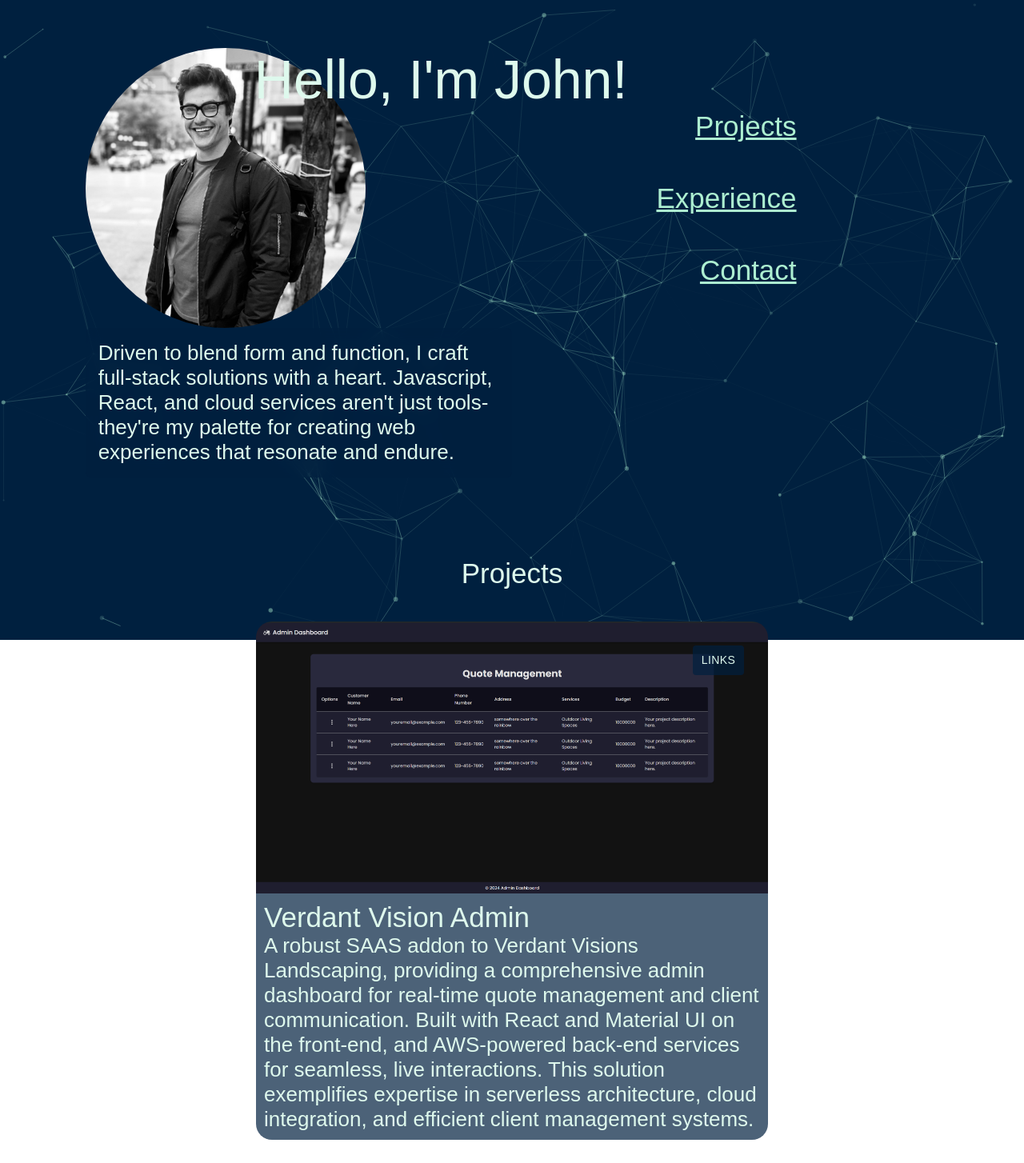
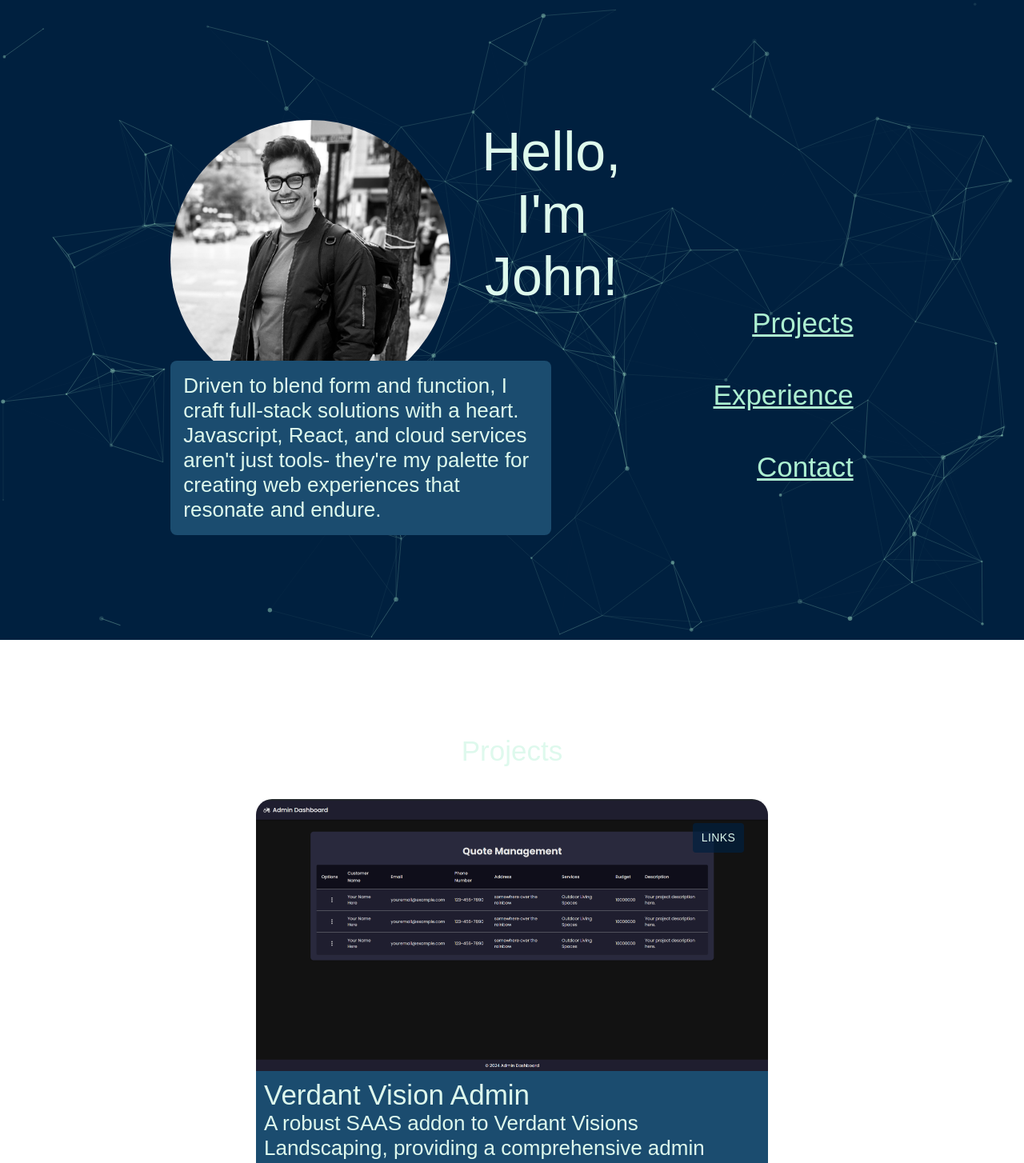
Before and after one commit to johnlundy94/full-stack-portfolio, a React (Create React App) app: page / in a window 1280 px wide. Shown: the top 1454 px of the page at 80% size. Built offline with nearby package versions, Linux system fonts and the light colour scheme; a web font is replaced by a local one.

Commit message:
Changed up some styling on the hero and added some transitioning

```diff
--- a/src/components/Experience/Experience.css
+++ b/src/components/Experience/Experience.css
@@ -1,16 +1,4 @@
-/* @keyframes fade {
-  from {
-    opacity: 0;
-  }
-  to {
-    opacity: 1;
-  }
-} */
-
 .experience-container {
-  /* animation: fade linear both;
-  animation-timeline: view();
-  animation-range: entry 40% cover 40%; */
   padding-top: 100px;
   display: grid;
   gap: 3rem;
@@ -59,6 +47,17 @@
   padding: 10px;
 }
 
+.hidden {
+  opacity: 0;
+  transform: translateY(20px);
+  transition: opacity 0.8s ease-out, transform 0.8s ease-out;
+}
+
+.fade-in {
+  opacity: 1;
+  transform: translateY();
+}
+
 @media (max-width: 900px) {
   .experience-container {
     grid-template-columns: 1fr;
--- a/src/components/Experience/Experience.js
+++ b/src/components/Experience/Experience.js
@@ -1,9 +1,29 @@
+import { useState, useEffect, useRef } from "react";
 import "./Experience.css";
 
 function Experience() {
+  const [isVisible, setIsVisible] = useState(false);
+  const experienceRef = useRef(null);
+
+  useEffect(() => {
+    const observer = new IntersectionObserver(
+      ([entry]) => {
+        if (entry.isIntersecting) {
+          setIsVisible(true);
+          observer.disconnect();
+        }
+      },
+      { threshold: 0.1 }
+    );
+    if (experienceRef.current) {
+      observer.observe(experienceRef.current);
+    }
+    return () => observer.disconnect();
+  }, []);
+
   return (
-    <div className="experience-container" id="experience">
-      <div className="skills-content">
+    <div className="experience-container" id="experience" ref={experienceRef}>
+      <div className={`skills-content ${isVisible ? "fade-in" : "hidden"}`}>
         <h1 className="skills-title">Skills</h1>
         <p className="p-title">Front-end</p>
         <p className="p-content">
--- a/src/components/Hero/Hero.css
+++ b/src/components/Hero/Hero.css
@@ -2,15 +2,15 @@
   display: grid;
   grid-template-columns: repeat(6, 1fr);
   grid-template-rows: auto;
-  grid-column: 2 / span 10;
+  grid-column: 3 / span 8;
   max-width: 100%;
   align-items: start;
-  padding-top: 60px;
+  padding-top: 150px;
 }
 
 .hero-title {
   z-index: 2;
-  grid-column: 2 / span 3;
+  grid-column: 3 / span 2;
   grid-row: 1;
   font-size: 68px;
 }
@@ -19,7 +19,7 @@
   display: grid;
   grid-template-columns: 1fr;
   grid-template-rows: repeat(3, 1fr);
-  grid-column: 5 / span 1;
+  grid-column: 5 / span 2;
   grid-row: 2 / span 3;
   justify-items: end;
   gap: 50px;
@@ -29,22 +29,14 @@
   font-size: 35px;
 }
 
-.headshot {
-  z-index: 1;
-  width: 100%;
-  height: auto;
-  grid-column: 1 / span 2;
-  grid-row: 1 / span 2;
-}
-
 .hero-text {
   text-align: left;
   z-index: 2;
   grid-column: 1 / span 3;
   grid-row: 3 / span 2;
-  backdrop-filter: blur(10px);
-  -webkit-backdrop-filter: blur(10px);
-  background-color: rgba(0, 32, 63, 0.7);
+  /* backdrop-filter: blur(1px);
+  -webkit-backdrop-filter: blur(1px); */
+  background-color: #1b4c6f;
   padding: 1rem;
   border-radius: 8px;
 }
@@ -66,7 +58,7 @@
 @media (max-width: 673px) {
   .hero-title {
     z-index: 2;
-    grid-column: 2 / span 3;
+    grid-column: 3 / span 3;
     grid-row: 1;
     font-size: 36px;
   }
--- a/src/components/Hero/Hero.js
+++ b/src/components/Hero/Hero.js
@@ -10,10 +10,11 @@ function Hero() {
         src={Headshot}
         sx={{
           zIndex: 1,
-          width: "350px",
-          height: "350px",
+          width: { xs: "200px", sm: "250px", md: "350px" },
+          height: { xs: "200px", sm: "250px", md: "350px" },
           gridColumn: "1 / span 2",
-          gridRow: "1 / span 2",
+          gridRow: "1 / span 3",
+          marginBottom: "60px",
         }}
       />
       <h1 className="hero-title">Hello, I'm John!</h1>
--- a/src/components/ProjectCard/ProjectCards.js
+++ b/src/components/ProjectCard/ProjectCards.js
@@ -1,4 +1,4 @@
-import { useState } from "react";
+import { useEffect, useRef, useState } from "react";
 import Button from "@mui/material/Button";
 import Menu from "@mui/material/Menu";
 import MenuItem from "@mui/material/MenuItem";
@@ -55,9 +55,33 @@ const BasicMenu = ({ github, website }) => {
   );
 };
 
-const Cards = ({ title, description, imageSrc, github, website }) => {
+const Cards = ({ title, description, imageSrc, github, website, index }) => {
+  const cardRef = useRef(null);
+  const [isVisible, setIsVisible] = useState(false);
+
+  useEffect(() => {
+    const observer = new IntersectionObserver(
+      ([entry]) => {
+        if (entry.isIntersecting) {
+          setIsVisible(true);
+          observer.disconnect();
+        }
+      },
+      { threshold: 0.1 }
+    );
+    if (cardRef.current) {
+      observer.observe(cardRef.current);
+    }
+    return () => observer.disconnect();
+  }, []);
+
+  const animationClass = index % 2 === 0 ? "slide-in-left" : "slide-in-right";
+
   return (
-    <div className="project-card">
+    <div
+      className={`project-card ${isVisible ? animationClass : "hidden"}`}
+      ref={cardRef}
+    >
       <div className="menu-container">
         <BasicMenu github={github} website={website} />
       </div>
--- a/src/components/Projects/Projects.css
+++ b/src/components/Projects/Projects.css
@@ -4,7 +4,7 @@
   grid-template-rows: repeat(6, auto);
   grid-column: 2 / span 10;
   max-width: 100%;
-  padding-top: 100px;
+  padding-top: 250px;
 }
 
 .projects-title {
@@ -37,11 +37,11 @@
   text-align: left;
   backdrop-filter: blur(10px);
   -webkit-backdrop-filter: blur(10px);
-  background-color: rgba(0, 32, 63, 0.7);
+  background-color: #1b4c6f;
   border-bottom-left-radius: 20px;
   border-bottom-right-radius: 20px;
   padding: 10px;
-  margin-bottom: 40px;
+  margin-bottom: 70px;
 }
 
 .project-links {
@@ -67,6 +67,28 @@
   text-align: left;
 }
 
+.hidden {
+  opacity: 0;
+  transform: translateX(0);
+  transition: all 0.5s ease-out;
+}
+
+.slide-in-left {
+  opacity: 1;
+  transform: translateX(0);
+  transition: all 0.8s ease-out;
+}
+
+.slide-in-right {
+  opacity: 1;
+  transform: translateX(0);
+  transition: all 0.8s ease-out;
+}
+
+.project-card.slide-in-left.hidden {
+  transform: translateX(-100%);
+}
+
 @media (min-width: 800px) {
   .projects-container {
     grid-column: 4 / span 6;
--- a/src/components/Projects/Projects.js
+++ b/src/components/Projects/Projects.js
@@ -44,9 +44,10 @@ function Projects() {
   return (
     <div className="projects-container" id="projects">
       <h1 className="projects-title">Projects</h1>
-      {projects.map((project) => (
+      {projects.map((project, index) => (
         <Cards
           key={project.title}
+          index={index}
           title={project.title}
           description={project.description}
           imageSrc={project.getImageSrc()}
--- a/src/muiTheme.js
+++ b/src/muiTheme.js
@@ -34,7 +34,7 @@ const muiTheme = createTheme({
     MuiMenu: {
       styleOverrides: {
         paper: {
-          backgroundColor: "rgba(0, 32, 63, 0.7)",
+          backgroundColor: "#1B4C6F",
         },
       },
     },
```
